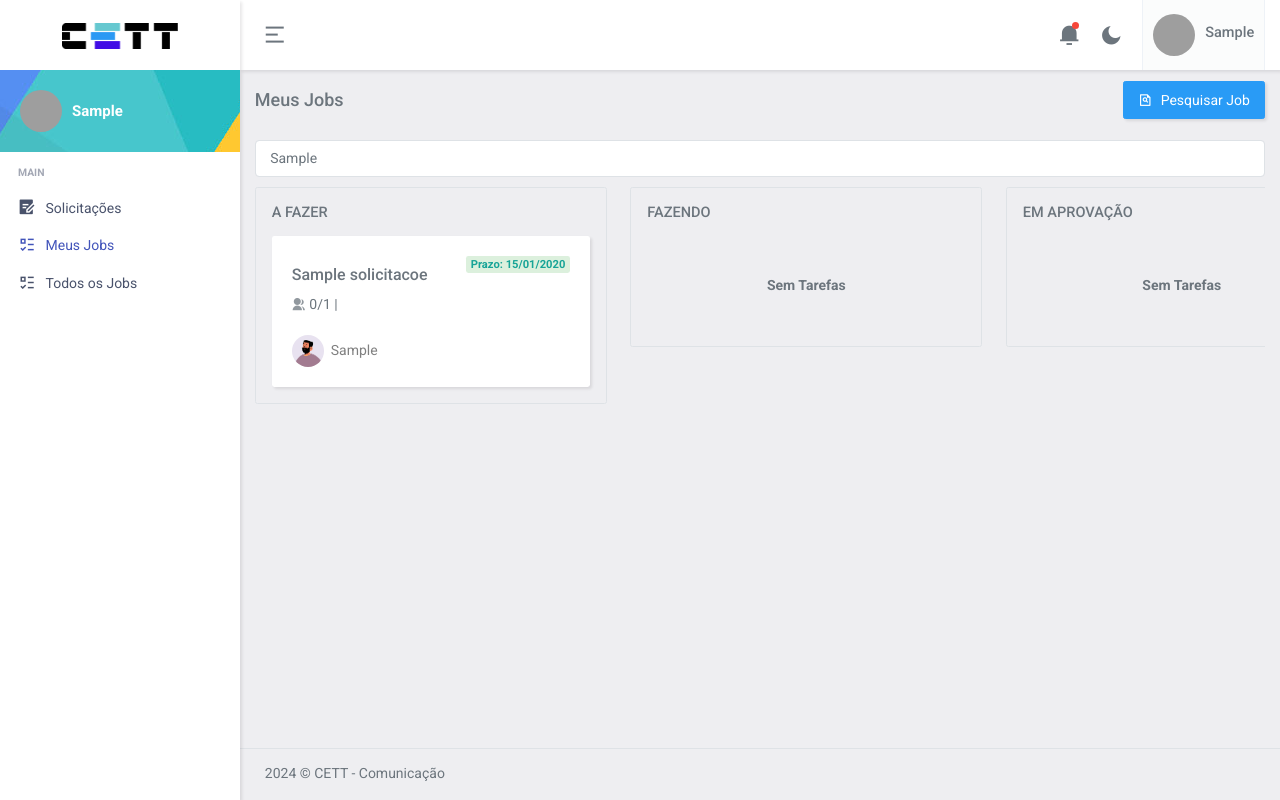
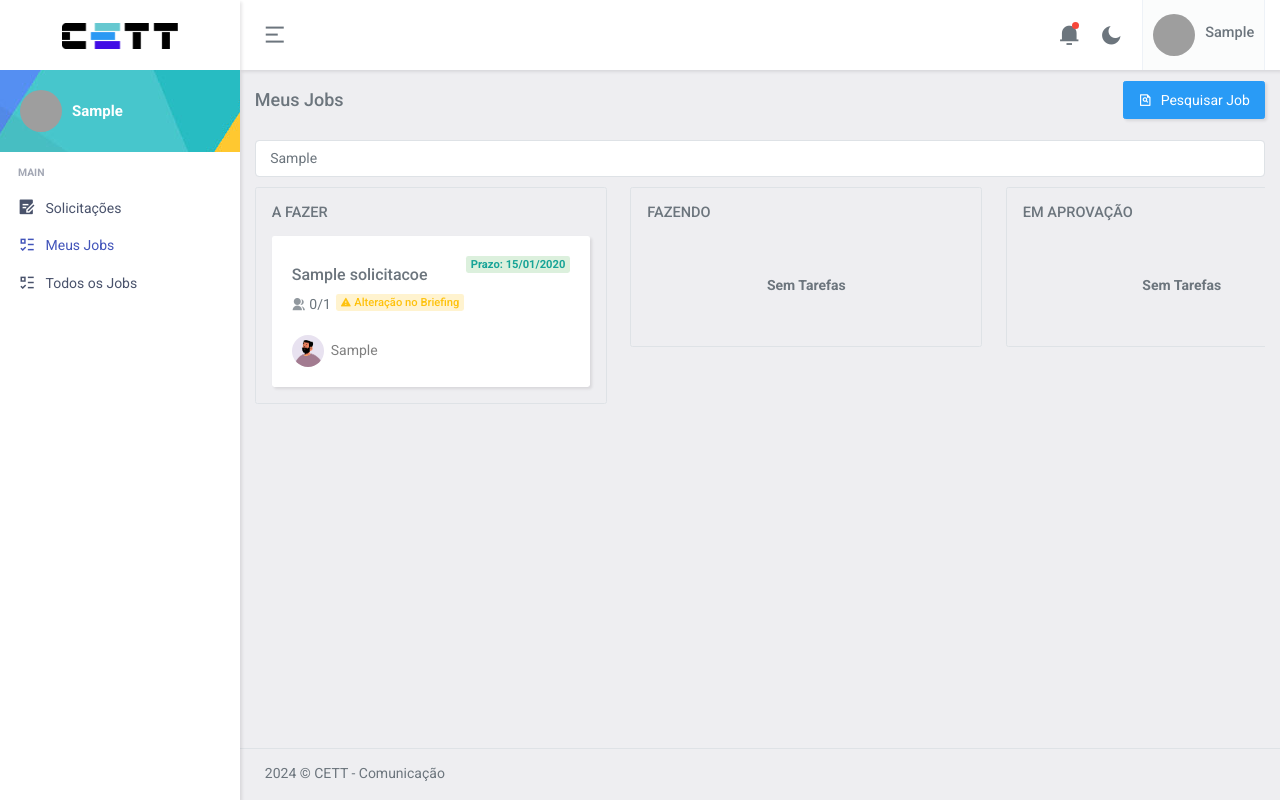
Before and after one commit to cettdev3/comunicacao_v4, a Django app: page /meus-jobs in a window 1280 px wide. Run offline with Django 4.2, Linux system fonts and the light colour scheme; a user stored in the database is signed in; tables that the repository leaves empty hold one stand-in row (values such as "Sample post"); some libraries are stand-ins or nearby versions; grey boxes are pictures that could not be loaded.

Commit message:
Atualizações Finais da edição do briefing

```diff
--- a/src/meus_jobs/templates/meus_jobs.html
+++ b/src/meus_jobs/templates/meus_jobs.html
@@ -58,7 +58,7 @@
                                                 <p class="mb-0">
                                                     <span class="pe-2 text-nowrap mb-2 d-inline-block">
                                                         <i class=" ri-group-fill text-muted"></i>
-                                                        {{solicitacao.demandas_concluidas}}/{{solicitacao.total_demandas}} |
+                                                        {{solicitacao.demandas_concluidas}}/{{solicitacao.total_demandas}} {% if solicitacao.ultima_atualizacao %} <span style="margin-left: 5px;" class="float-end badge bg-warning-subtle text-warning"><i class="ri-alert-fill text-warning"></i> Alteração no Briefing</span> {% endif %}
                                                     </span>
 
                                                 </p>
@@ -103,7 +103,7 @@
                                                 <p class="mb-0">
                                                     <span class="pe-2 text-nowrap mb-2 d-inline-block">
                                                         <i class=" ri-group-fill text-muted"></i>
-                                                        {{solicitacao.demandas_concluidas}}/{{solicitacao.total_demandas}} |
+                                                        {{solicitacao.demandas_concluidas}}/{{solicitacao.total_demandas}} {% if solicitacao.ultima_atualizacao %} <span style="margin-left: 5px;" class="float-end badge bg-warning-subtle text-warning"><i class="ri-alert-fill text-warning"></i> Alteração no Briefing</span> {% endif %}
                                                     </span>
                                                     <!-- <span class="text-nowrap mb-2 d-inline-block">
                                                         <i class="ri-discuss-line text-muted"></i>
@@ -150,7 +150,7 @@
                                                     <p class="mb-0">
                                                         <span class="pe-2 text-nowrap mb-2 d-inline-block">
                                                             <i class=" ri-group-fill text-muted"></i>
-                                                            {{solicitacao.demandas_concluidas}}/{{solicitacao.total_demandas}} |
+                                                            {{solicitacao.demandas_concluidas}}/{{solicitacao.total_demandas}} {% if solicitacao.ultima_atualizacao %} <span style="margin-left: 5px;" class="float-end badge bg-warning-subtle text-warning"><i class="ri-alert-fill text-warning"></i> Alteração no Briefing</span> {% endif %}
                                                         </span>
                                                         <!-- <span class="text-nowrap mb-2 d-inline-block">
                                                             <i class="ri-discuss-line text-muted"></i>
@@ -197,7 +197,7 @@
                                             <p class="mb-0">
                                                 <span class="pe-2 text-nowrap mb-2 d-inline-block">
                                                     <i class=" ri-group-fill text-muted"></i>
-                                                    {{solicitacao.demandas_concluidas}}/{{solicitacao.total_demandas}} <span style="margin-left: 5px;" class="float-end badge bg-warning-subtle text-warning"><i class="ri-alert-fill text-warning"></i> Alteração no Briefing</span>
+                                                    {{solicitacao.demandas_concluidas}}/{{solicitacao.total_demandas}} {% if solicitacao.ultima_atualizacao %} <span style="margin-left: 5px;" class="float-end badge bg-warning-subtle text-warning"><i class="ri-alert-fill text-warning"></i> Alteração no Briefing</span> {% endif %}
                                                 </span>
                                                 <!-- <span class="text-nowrap mb-2 d-inline-block">
                                                     <i class="ri-discuss-line text-muted"></i>
--- a/src/meus_jobs/views.py
+++ b/src/meus_jobs/views.py
@@ -279,9 +279,10 @@ def alteraSolicitacao(request):
                     solicitacao.titulo = titulo
                     solicitacao.prioridade = prioridade
                     solicitacao.prazo_entrega = prazo_entrega
+                    solicitacao.ultima_atualizacao = datetime.now()
                     data_atual = datetime.now()
                     data_formatada = data_atual.strftime('%d/%m/%Y %H:%M')
-                    novo_breafing = f'<hr><b>{data_formatada} - {request.user.first_name}</b><br>{briefing}<br>{briefing_antigo}'
+                    novo_breafing = f'<hr><b>{data_formatada} - {request.user.first_name}</b><br>{briefing}<br><br>{briefing_antigo}'
                     solicitacao.briefing = novo_breafing
                     solicitacao.save()
 
```
